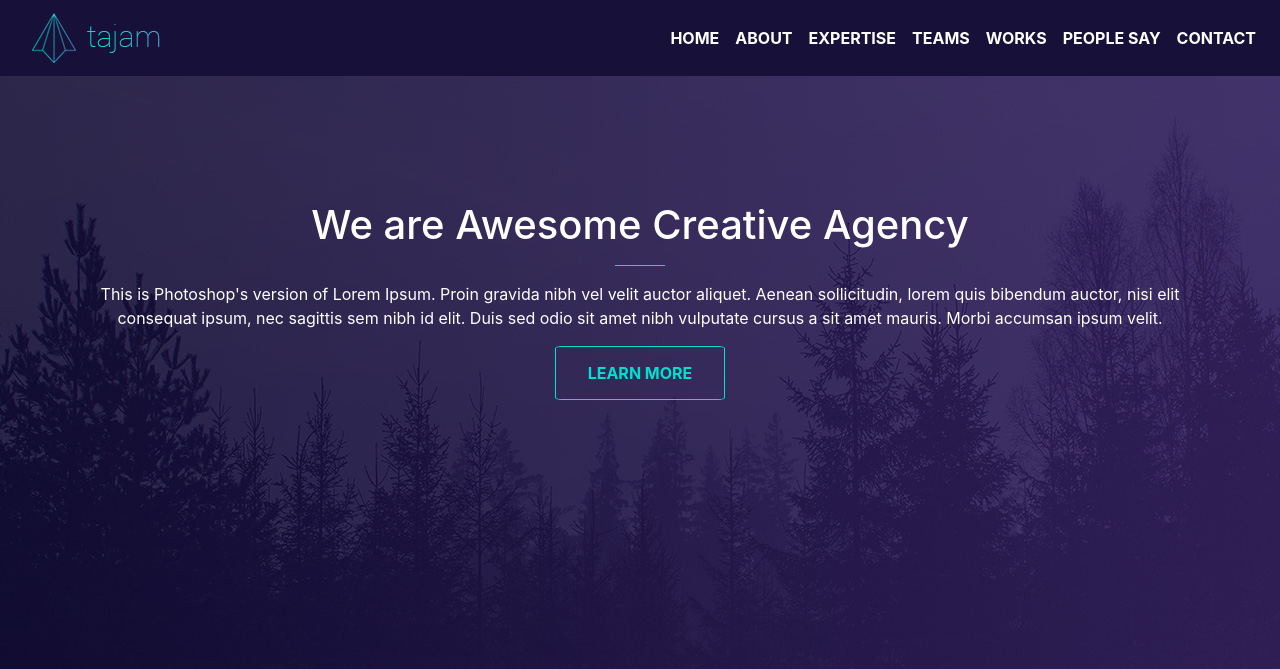
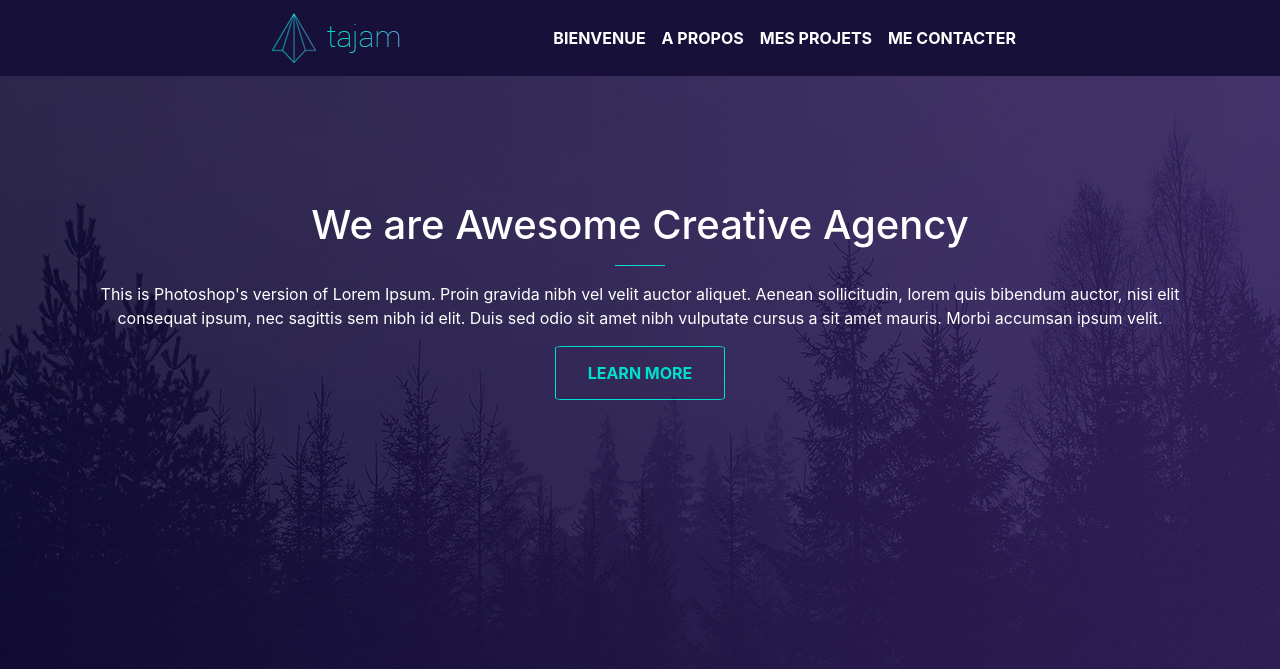
Before and after one commit to SIGIERLuc/maquette-cours-OCS, a PHP site: page /html/index.html in a window 1280 px wide. Shown: the top 669 px of the page. Run offline with PHP 8.4, Linux system fonts and the light colour scheme; some libraries are stand-ins or nearby versions.

Commit message:
Rename of script JS and add CSS class

```diff
--- a/css/style.css
+++ b/css/style.css
@@ -20,11 +20,15 @@ header
 {
     margin-top:200px;
 }
+.crop-navbar{
+    padding: .5rem 20% 0.5rem 20%!important
+}
 nav
 {
     text-transform: uppercase;
     font-weight: bolder;
     background:#171039;
+
 }
 
 .logo
--- a/html/index.html
+++ b/html/index.html
@@ -20,7 +20,7 @@
         <div class="container">
             <div class="row">
                 <div class="col-md-12">
-                    <nav class="navbar navbar-expand-lg navbar-dark fixed-top">
+                    <nav class="fixed-top navbar navbar-expand-lg navbar-dark  crop-navbar ">
                         <a class="navbar-brand" href="#"></a>
                         <a class="navbar-brand" href="#">
                             <img src="../img/logo.png" class="d-inline-block align-top" alt="">
@@ -33,28 +33,19 @@
                         <div class="collapse navbar-collapse " id="navbarNav">
                             <ul class="navbar-nav ml-auto">
                                 <li class="nav-item active">
-                                    <a id="description" class="nav-link" href="#">Home
+                                    <a id="description" class="nav-link" href="#">Bienvenue
                                         <span class="sr-only">(current)</span>
                                     </a>
                                 </li>
                                 <li class="nav-item">
                                 <li>
-                                    <a class="nav-link" href="#details">ABOUT</a>
+                                    <a class="nav-link" href="#details"> A propos</a>
                                 </li>
                                 <li>
-                                    <a class="nav-link" href="#">EXPERTISE</a>
+                                    <a class="nav-link" href="#">Mes projets</a>
                                 </li>
                                 <li>
-                                    <a class="nav-link" href="#">TEAMS</a>
-                                </li>
-                                <li>
-                                    <a class="nav-link" href="#">WORKS</a>
-                                </li>
-                                <li>
-                                    <a class="nav-link" href="#">PEOPLE SAY</a>
-                                </li>
-                                <li>
-                                    <a class="nav-link" href="#">CONTACT</a>
+                                    <a class="nav-link" href="#">Me contacter</a>
                                 </li>
                                 </li>
                             </ul>
@@ -92,51 +83,6 @@
             </div>
         </section>
     </header>
-    <!-- Section 2 Mon histoire -->
-
-    <!-- <section id="description">
-        <div class="container">
-            <div class="row">
-                <div class="col-md-5">
-                    <img src="../img/logo-section-1.jpg">
-                </div>
-                <div class="col-md-7">
-                    <h2>Our story</h2>
-                    <p>
-                        This is Photoshop's version of Lorem Ipsum. Proin gravida nibh vel velit auctor aliquet. Aenean
-                        sollicitudin, lorem quis
-                        bibendum auctor, nisi elit consequat ipsum, nec sagittis sem nibh id elit. Duis sed odio sit
-                        amet
-                        nibh vulputate cursus
-                    </p>
-                    <p>
-                        This is Photoshop's version of Lorem Ipsum. Proin gravida nibh vel velit auctor aliquet. Aenean
-                        sollicitudin, lorem quis
-                        bibendum auctor, nisi elit consequat ipsum, nec sagittis sem nibh id elit. Duis sed odio sit
-                        amet
-                        nibh vulputate cursus
-                    </p>
-                    <button>
-                        Learn More
-                    </button>
-                </div>
-
-            </div>
-        </div>
-
-    </section> -->
-
-
-    <!-- Section 3 Contenu mis en avant -->
-
-    <!--  <section id="featured_content">
-        <div class="container">
-            <div class="col-md-12">
-                <div id="video"></div>
-            </div>
-        </div>
-    </section> -->
-
 
     <!-- Section 4 Details -->
 
@@ -211,78 +157,6 @@
 
 
 
-    <!-- Section 5 Big picture -->
-
-    <!-- <section id="team">
-        <div class="container">
-            <h2>Meet our amazing team</h2>
-            <p>This is Photoshop's version of Lorem Ipsum. Proin gravida nibh vel velit auctor aliquet.</p>
-            <hr class="details">
-            <div class="row">
-                <div class="col-md-3">
-                    <img src="../img/team.jpg" width="100%">
-                    <div class="bord">
-                        <h5>
-                            SEMF UCUK
-                        </h5>
-                        <p>
-                            CED & FOUDNER
-                        </p>
-
-                    </div>
-                </div>
-                <div class="col-md-3">
-                    <img src="../img/team.jpg" width="100%">
-                    <div class="bord">
-                        <h5>
-                            DIK ADALIN
-                        </h5>
-                        <p>
-                            ENGINEERING
-                        </p>
-
-                    </div>
-                </div>
-                <div class="col-md-3">
-                    <img src="../img/team.jpg" width="100%">
-                    <div class="bord">
-                        <h5>
-                            JONG KOL
-                        </h5>
-                        <p>
-                            DESIGNER
-                        </p>
-
-                    </div>
-                </div>
-                <div class="col-md-3">
-                    <img src="../img/team.jpg" width="100%">
-                    <div class="bord">
-                        <h5>
-                            PET ROMAK
-                        </h5>
-                        <p>
-                            MARKETING
-                        </p>
-
-                    </div>
-                </div>
-            </div>
-            <div class="row">
-                <div class="col-md-12">
-                    <p>
-                        Become part of our dream team, let’s join us !
-                    </p>
-                </div>
-                <div class="col-md-12">
-                    <button>
-                        We are hiring
-                    </button>
-                </div>
-            </div>
-        </div>
-    </section> -->
-
 
     <!-- Section 6 A propos -->
 
@@ -338,44 +212,6 @@
         </div>
     </section>
 
-
-
-    <!-- Section 7 Gammes de prix  -->
-
-    <!--  <section id="citation">
-        <div class="container">
-            <div class="row">
-                <img src="../img/coma.png">
-                <div class="col-md-12">
-                    <p>
-                        This is Photoshop's version of Lorem Ipsum. Proin gravida nibh vel velit auctor aliquet. Aenean sollicitudin, lorem quis
-                        bibendum auctor, nisi elit consequat ipsum, nec sagittis sem nibh id elit. Duis sed odio sit amet
-                        nibh vulputate cursus a sit amet mauris. Morbi accumsan ipsum velit. Nam nec tellus a odio tincidunt
-                        auctor a ornare odio. Sed non mauris vitae erat consequat auctor eu in elit.
-                    </p>
-                </div>
-            </div>
-            <div class="col-md-12">
-                <h4>
-                    JANE GALADRIEL
-                </h4>
-                <p>
-                    CEO TENGKUREP
-                </p>
-            </div>
-            <div class="col-md-12 bullet">
-                <img src="../img/bullet/arrow-left.png">
-                <img src="../img/bullet/bullet-1.png">
-                <img src="../img/bullet/bullet-2.png">
-                <img src="../img/bullet/active.png">
-                <img src="../img/bullet/bullet-4.png">
-                <img src="../img/bullet/bullet-5.png">
-                <img src="../img/bullet/arrow-right.png">
-            </div>
-        </div>
-
-    </section> -->
-
     <!-- Section 8 Contact  -->
     <section id="contact">
         <div class="container">
@@ -395,28 +231,6 @@
                         </button>
                     </a>
                 </div>
-                <div class="col-md-1"></div>
-                <!-- <div class="col-md-5">
-                    <h2>
-                        Our Happy client
-                    </h2>
-                    <div class="row">
-                        <div class="col-md-6 center left">
-                            <img src="../img/marque/zara.png">
-                            <img src="../img/marque/barney.png">
-                            <img src="../img/marque/calvin.png">
-                            <img src="../img/marque/converse.png">
-                            <img src="../img/marque/levis.png">
-                        </div>
-                        <div class="col-md-6 center">
-                            <img src="../img/marque/mango.png">
-                            <img src="../img/marque/gucci.png">
-                            <img src="../img/marque/nike.png">
-                            <img src="../img/marque/puma.png">
-                            <img src="../img/marque/billa.png">
-                        </div>
-                    </div>
-                </div> -->
             </div>
         </div>
     </section>
@@ -464,7 +278,7 @@
 
 <script src="https://code.jquery.com/jquery-3.3.1.js" integrity="sha256-2Kok7MbOyxpgUVvAk/HJ2jigOSYS2auK4Pfzbm7uH60="
     crossorigin="anonymous"></script>
-<script src="../js/app.js"></script>
+<script src="../js/script.js"></script>
 <script src="https://cdnjs.cloudflare.com/ajax/libs/popper.js/1.12.9/umd/popper.min.js"
     integrity="sha384-ApNbgh9B+Y1QKtv3Rn7W3mgPxhU9K/ScQsAP7hUibX39j7fakFPskvXusvfa0b4Q"
     crossorigin="anonymous"></script>
```
Also changed, not shown: js/script.js (renamed from js/app.js).
